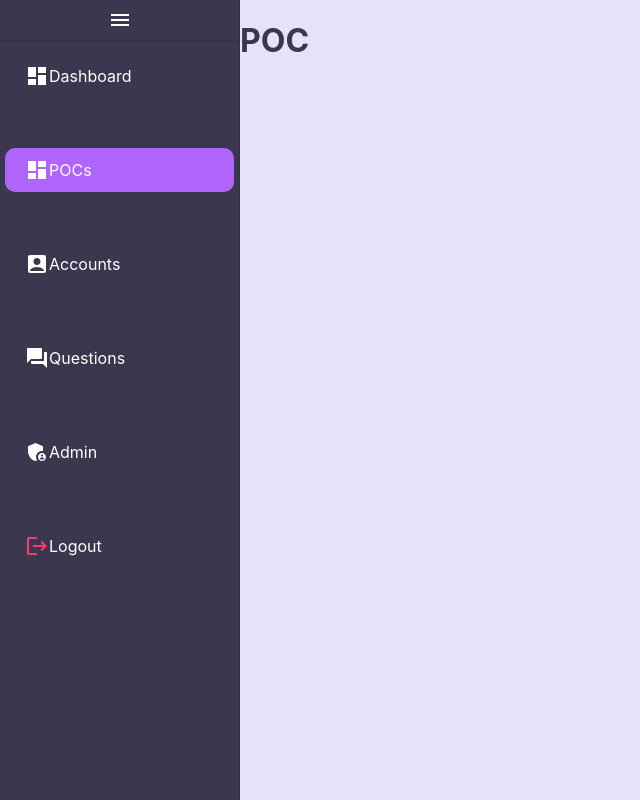
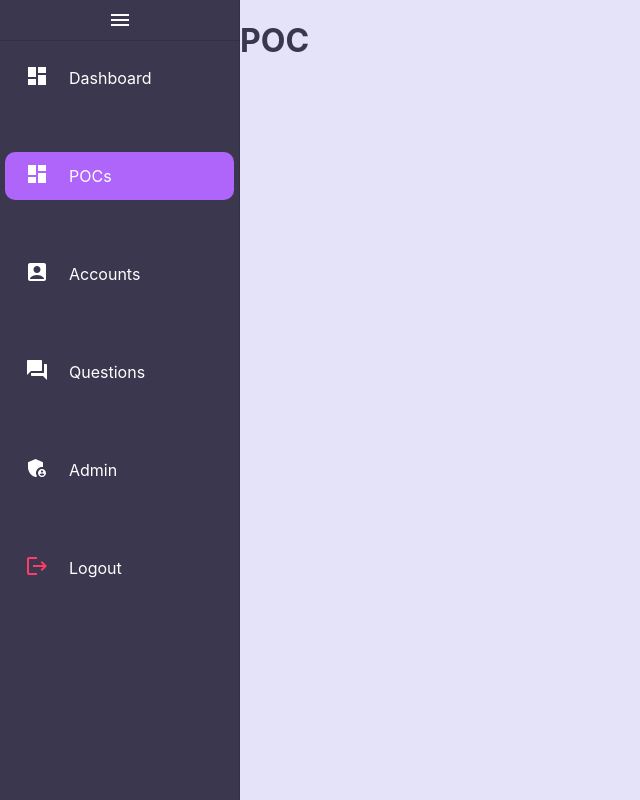
Before and after one commit to ejwalters/poc-management, a React (Create React App) app in the folder frontend/: page /pocs in a window 1280 px wide. Shown: the whole page, without its empty margins (0-640 px from the left). Built offline with nearby package versions, Linux system fonts and the light colour scheme.

Commit message:
moved nav icons to space better

```diff
--- a/frontend/src/components/Navbar.js
+++ b/frontend/src/components/Navbar.js
@@ -62,15 +62,34 @@ const NavBar = () => {
             </MenuButton>
             <Divider />
             <NavBarList>
-                <StyledNavLink to="/" exact><DashboardIcon /> Dashboard</StyledNavLink>
-                <StyledNavLink to="/pocs"><DashboardIcon /> POCs</StyledNavLink> {/* Ensure correct icon */}
-                <StyledNavLink to="/accounts"><AccountBoxIcon /> Accounts</StyledNavLink>
-                <StyledNavLink to="/questions"><QuestionAnswerIcon /> Questions</StyledNavLink>
-                <StyledNavLink to="/admin"><AdminPanelSettingsIcon /> Admin</StyledNavLink>
-                <StyledNavLink to="/logout"><LogoutIcon style={{ color: '#FF3B6A' }} /> Logout</StyledNavLink>
+                <StyledNavLink to="/">
+                    <NavBarIcon><DashboardIcon /></NavBarIcon>
+                    Dashboard
+                </StyledNavLink>
+                <StyledNavLink to="/pocs">
+                    <NavBarIcon><DashboardIcon /></NavBarIcon>
+                    POCs
+                </StyledNavLink>
+                <StyledNavLink to="/accounts">
+                    <NavBarIcon><AccountBoxIcon /></NavBarIcon>
+                    Accounts
+                </StyledNavLink>
+                <StyledNavLink to="/questions">
+                    <NavBarIcon><QuestionAnswerIcon /></NavBarIcon>
+                    Questions
+                </StyledNavLink>
+                <StyledNavLink to="/admin">
+                    <NavBarIcon><AdminPanelSettingsIcon /></NavBarIcon>
+                    Admin
+                </StyledNavLink>
+                <StyledNavLink to="/logout">
+                    <NavBarIcon style={{ color: '#FF3B6A' }}><LogoutIcon /></NavBarIcon>
+                    Logout
+                </StyledNavLink>
             </NavBarList>
         </NavBarDrawer>
     );
 };
 
+
 export default NavBar;
--- a/frontend/src/components/POC.js
+++ b/frontend/src/components/POC.js
@@ -1,4 +1,4 @@
-// frontend/src/components/Dashboard.js
+// frontend/src/components/POC.js
 
 import React from 'react';
 import styled from 'styled-components';
```
